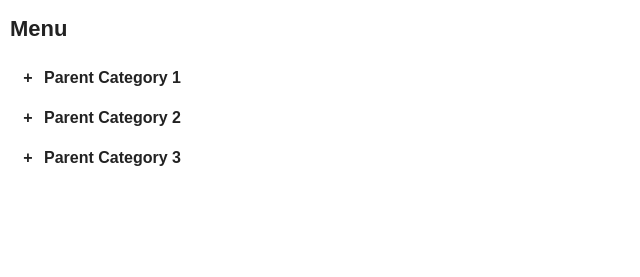
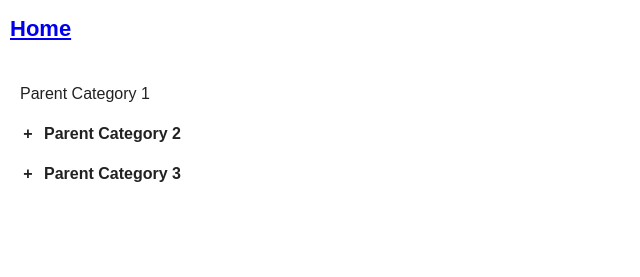
Before and after one commit to Araminta/araminta.github.io, a plain HTML site: page sidebar.html in a window 1280 px wide. Shown: the whole page, without its empty margins (0-640 px from the left). Drawn offline with Linux system fonts and the light colour scheme.

Commit message:
Update sidebar.html

```diff
--- a/sidebar.html
+++ b/sidebar.html
@@ -120,7 +120,7 @@
 </head>
 
 <body>
-    <h2>Menu</h2>
+    <h2><a href="home.html" target="mainFrame">Home<a></h2>
 
     <ul class="acc-menu">
         <li>
```
